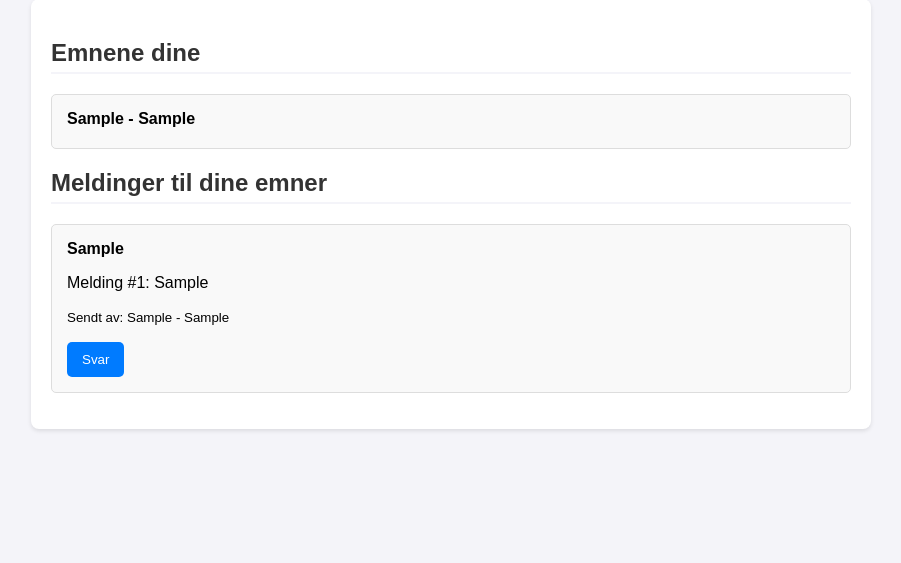
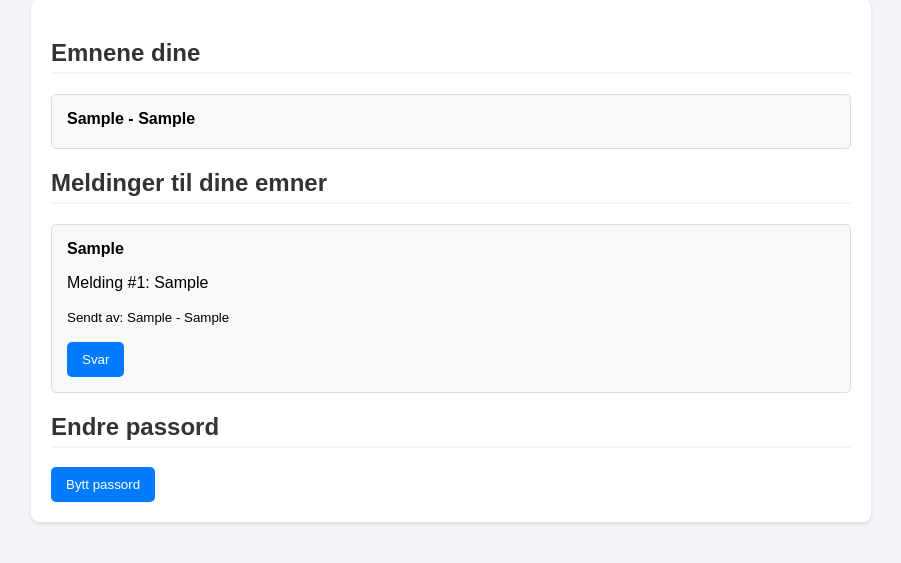
Before and after one commit to DanaDiyar/DatasikkerhetProsjekt, a PHP site: page /dashboard.php in a window 1280 px wide. Shown: the part 137-700 px from the top of the page, without its empty margins (189-1090 px from the left). Run offline with PHP 8.4, Linux system fonts and the light colour scheme; the visitor is signed in with stand-in values (Sample User, id 1); tables that the repository leaves empty or names only in its code hold one stand-in row (values such as "Sample post").

Commit message:
bytte passord

```diff
--- a/dashboard.php
+++ b/dashboard.php
@@ -62,7 +62,37 @@ if ($_SERVER['REQUEST_METHOD'] == 'POST' && isset($_POST['reply'])) {
     } catch (Exception $e) {
         $error = "Feil ved lagring av svar: " . $e->getMessage();
     }
+
+// Håndtering av passordbytte
+if ($_SERVER['REQUEST_METHOD'] == 'POST' && isset($_POST['change_password'])) {
+    try {
+        $old_password = $_POST['old_password'];
+        $new_password = $_POST['new_password'];
+
+        // Hent brukerens lagrede passord
+        $stmt = $conn->prepare("SELECT passord_hash FROM brukere WHERE id = ?");
+        $stmt->bind_param("i", $foreleser_id);
+        $stmt->execute();
+        $result = $stmt->get_result();
+        $user = $result->fetch_assoc();
+
+        if ($user && password_verify($old_password, $user['passord_hash'])) {
+            // Oppdater passordet
+            $hashed_password = password_hash($new_password, PASSWORD_DEFAULT);
+            $update_stmt = $conn->prepare("UPDATE brukere SET passord_hash = ? WHERE id = ?");
+            $update_stmt->bind_param("si", $hashed_password, $foreleser_id);
+            $update_stmt->execute();
+
+            $success = "Passordet er oppdatert!";
+        } else {
+            $error = "Feil nåværende passord!";
+        }
+    } catch (Exception $e) {
+        $error = "Feil ved oppdatering av passord: " . $e->getMessage();
+    }
 }
+}
+
 ?>
 
 <!DOCTYPE html>
@@ -118,6 +148,17 @@ if ($_SERVER['REQUEST_METHOD'] == 'POST' && isset($_POST['reply'])) {
         <?php endif; ?>
     </ul>
 
+     <!-- Knapp for å vise passordendringsskjema -->
+     <h2>Endre passord</h2>
+    <button onclick="document.getElementById('change-password-form').style.display='block'">Bytt passord</button>
+    <div id="change-password-form" style="display:none;">
+        <form method="POST">
+            <input type="password" name="old_password" placeholder="Nåværende passord" required>
+            <input type="password" name="new_password" placeholder="Nytt passord" required>
+            <button type="submit" name="change_password">Endre passord</button>
+        </form>
+    </div>
+
     <?php if (isset($success)) echo "<p style='color: green;'>$success</p>"; ?>
     <?php if (isset($error)) echo "<p style='color: red;'>$error</p>"; ?>
 </div>
```
